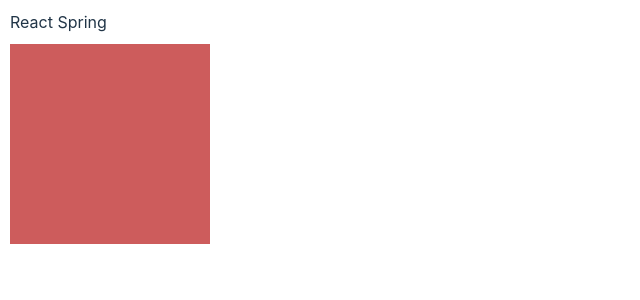
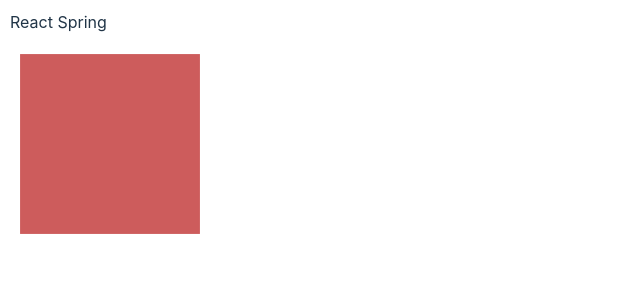
Before and after one commit to rrain0/test-react-ts-vite, a React (Vite) app: page /react-spring in a window 1280 px wide. Shown: the top 300 px of the page, without its empty margins (0-640 px from the left). Built offline with nearby package versions, Linux system fonts and the light colour scheme.

Commit message:
fix react spring infinite animation example

```diff
--- a/src/ui/pages/ReactSpring/InfiniteAnimation.tsx
+++ b/src/ui/pages/ReactSpring/InfiniteAnimation.tsx
@@ -1,13 +1,17 @@
 import { css } from '@emotion/react'
 import { animated, useSpring } from '@react-spring/web'
-import React from 'react'
+import React, { useEffect } from 'react'
+import { useAsRefGet } from 'src/util/react-state/useAsRefGet'
 import { useBool } from 'src/util/react-state/useBool'
 
 
 const InfiniteAnimation = React.memo(() => {
   const [isAnimating, , , toggleIsAnimating] = useBool(true)
+  const getIsAnimating = useAsRefGet(isAnimating)
 
-  const scale = useSpring(isAnimating
+  useEffect(() => console.log('isAnimating', isAnimating), [isAnimating])
+
+  const scale = useSpring(!isAnimating
     ? {
       to: { scale: 1 },
       immediate: true,
@@ -15,7 +19,7 @@ const InfiniteAnimation = React.memo(() => {
     : {
       from: { scale: 0.5 },
       to: async next => {
-        while (true) {
+        while (getIsAnimating()) {
           await next({ scale: 0.9 });
           await next({ scale: 0.5 });
         }
@@ -26,7 +30,6 @@ const InfiniteAnimation = React.memo(() => {
         friction: 6,
       },
     }
-
   );
 
   return (
```
Also changed, not shown: src/util/react-state/useAsRefGet.ts (renamed from src/util/react-state-and-ref/useAsRefGet.ts).
